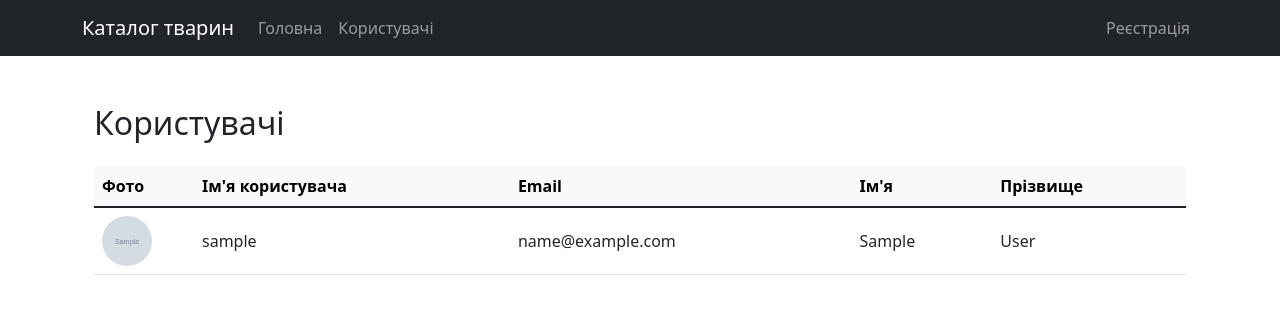
After one commit to novakvova/Django_PD311, a Django app: page /polls/users/ in a window 1280 px wide. The commit adds this page. Shown: the top 314 px of the page. Run offline with Django 5.2, Linux system fonts and the light colour scheme; tables that the repository leaves empty hold one stand-in row (values such as "Sample post"); grey boxes marked "Sample" are stand-in pictures.

Commit message:
Working app is good

```diff
--- a/1.SimpleSite/djangotutorial/polls/templates/base.html
+++ b/1.SimpleSite/djangotutorial/polls/templates/base.html
@@ -18,6 +18,9 @@
                 <ul class="navbar-nav me-auto">
                     <li class="nav-item">
                         <a class="nav-link" href="{% url 'polls:index' %}">Головна</a>
+                    </li>
+                    <li class="nav-item">
+                        <a class="nav-link" href="{% url 'polls:users' %}">Користувачі</a>
                     </li>
                 </ul>
                 <ul class="navbar-nav">
--- /dev/null
+++ b/1.SimpleSite/djangotutorial/polls/templates/users.html
@@ -0,0 +1,46 @@
+{% extends "base.html" %}
+
+{% block title %}Користувачі - Каталог тварин{% endblock %}
+
+{% block content %}
+<div class="container mt-4">
+    <h2 class="mb-4">Користувачі</h2>
+
+    <div class="table-responsive">
+        <table class="table table-hover align-middle">
+            <thead class="table-light">
+                <tr>
+                    <th scope="col">Фото</th>
+                    <th scope="col">Ім'я користувача</th>
+                    <th scope="col">Email</th>
+                    <th scope="col">Ім'я</th>
+                    <th scope="col">Прізвище</th>
+                </tr>
+            </thead>
+            <tbody>
+                {% for user in users %}
+                <tr>
+                    <td style="width: 100px;">
+                        {% if user.image_small %}
+                            <img src="/media/{{ user.image_small }}"
+                                 alt="{{ user.username }}"
+                                 class="rounded-circle"
+                                 style="width: 50px; height: 50px; object-fit: cover;">
+                        {% else %}
+                            <div class="rounded-circle bg-secondary d-flex align-items-center justify-content-center"
+                                 style="width: 50px; height: 50px;">
+                                <span class="text-white">{{ user.username|make_list|first|upper }}</span>
+                            </div>
+                        {% endif %}
+                    </td>
+                    <td>{{ user.username }}</td>
+                    <td>{{ user.email }}</td>
+                    <td>{{ user.first_name }}</td>
+                    <td>{{ user.last_name }}</td>
+                </tr>
+                {% endfor %}
+            </tbody>
+        </table>
+    </div>
+</div>
+{% endblock %}
--- a/1.SimpleSite/djangotutorial/polls/urls.py
+++ b/1.SimpleSite/djangotutorial/polls/urls.py
@@ -7,4 +7,5 @@ app_name = 'polls'
 urlpatterns = [
     path('', views.index, name='index'),
     path('register/', views.register, name='register'),
+    path('users/', views.users, name='users'),
 ]
--- a/1.SimpleSite/djangotutorial/polls/views.py
+++ b/1.SimpleSite/djangotutorial/polls/views.py
@@ -3,6 +3,7 @@ from django.http import HttpResponse
 from .forms import CustomUserCreationForm
 from django.contrib import messages
 from .utils import optimize_image
+from .models import CustomUser
 # Create your views here.
 
 def index(request):
@@ -34,3 +35,8 @@ def register(request):
     else:
         form = CustomUserCreationForm()
     return render(request, 'register.html', {'form': form})
+
+
+def users(request):
+    users = CustomUser.objects.all()
+    return render(request, 'users.html', {'users': users})
```
